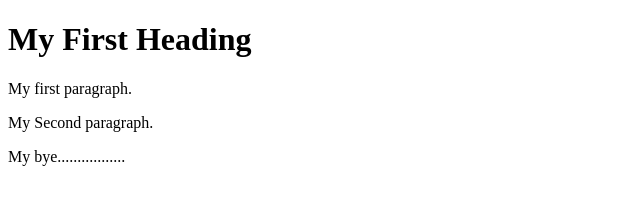
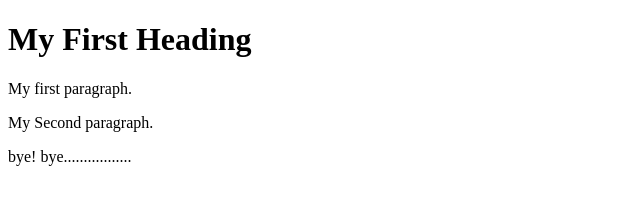
Before and after one commit to chandrahasanvdevops/firsthtml, a plain HTML site: page index.html in a window 1280 px wide. Shown: the full height of the page, 0-640 px from the left. Drawn offline with Linux system fonts and the light colour scheme.

Commit message:
Update index.html

```diff
--- a/index.html
+++ b/index.html
@@ -4,6 +4,6 @@
 <h1>My First Heading</h1>
 <p>My first paragraph.</p>
 <p>My Second paragraph.</p>
-<p>My bye.................</p>
+<p>bye! bye.................</p>
 </body>
 </html>
```
